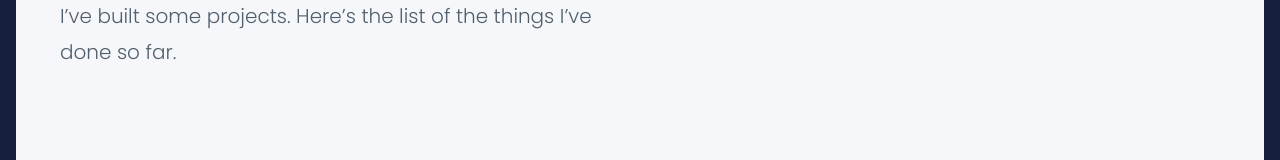
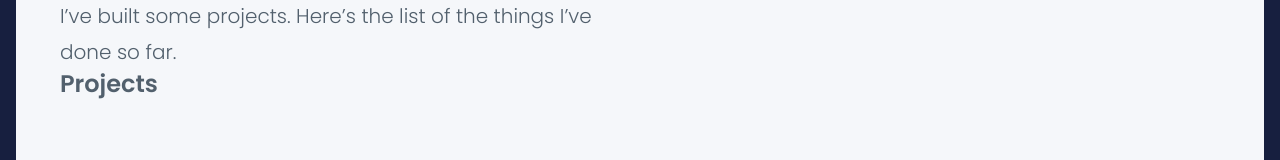
Before and after one commit to grzegorz-jodlowski/grzegorz-jodlowski.github.io, a React (Create React App) app: page / in a window 1280 px wide. Shown: the part 2197-2357 px from the top of the page. Built offline with nearby package versions, Linux system fonts and the light colour scheme.

Commit message:
Refactor ProjectSection comp to class comp

```diff
--- a/src/components/features/ProjectsSection/ProjectsSection.js
+++ b/src/components/features/ProjectsSection/ProjectsSection.js
@@ -5,21 +5,43 @@ import clsx from 'clsx';
 import styles from './ProjectsSection.module.scss';
 
 import { Title } from '../../common/Title/Title';
+import { Projects } from '../Projects/Projects';
 
 import { content } from '../../../content';
 
 
-const Component = ({ className }) => (
-  <section id='projects' className={clsx(className, styles.root)}>
+class Component extends React.Component {
+  state = {
+    loading: false,
+    projects: [],
+  }
+
+  componentDidMount() {
+    if (this.state.projects.length) {
+      // fetch()
+      //   .then
+    }
+  }
+
+  render() {
+    const { className, projects } = this.props;
+
+    return (
+      <section id='projects' className={clsx(className, styles.root)} >
         <div className={'container'}>
           <Title text='Recent projects' size='big' />
           <p className={styles.description}>{content.projectDescription}</p>
+          <Projects projects={projects} />
         </div>
       </section>
     );
+  }
+}
+
 
 Component.propTypes = {
   className: PropTypes.string,
+  projects: PropTypes.array,
 };
 
 export {
```
Lines whose indentation alone changed are shown as unchanged.
